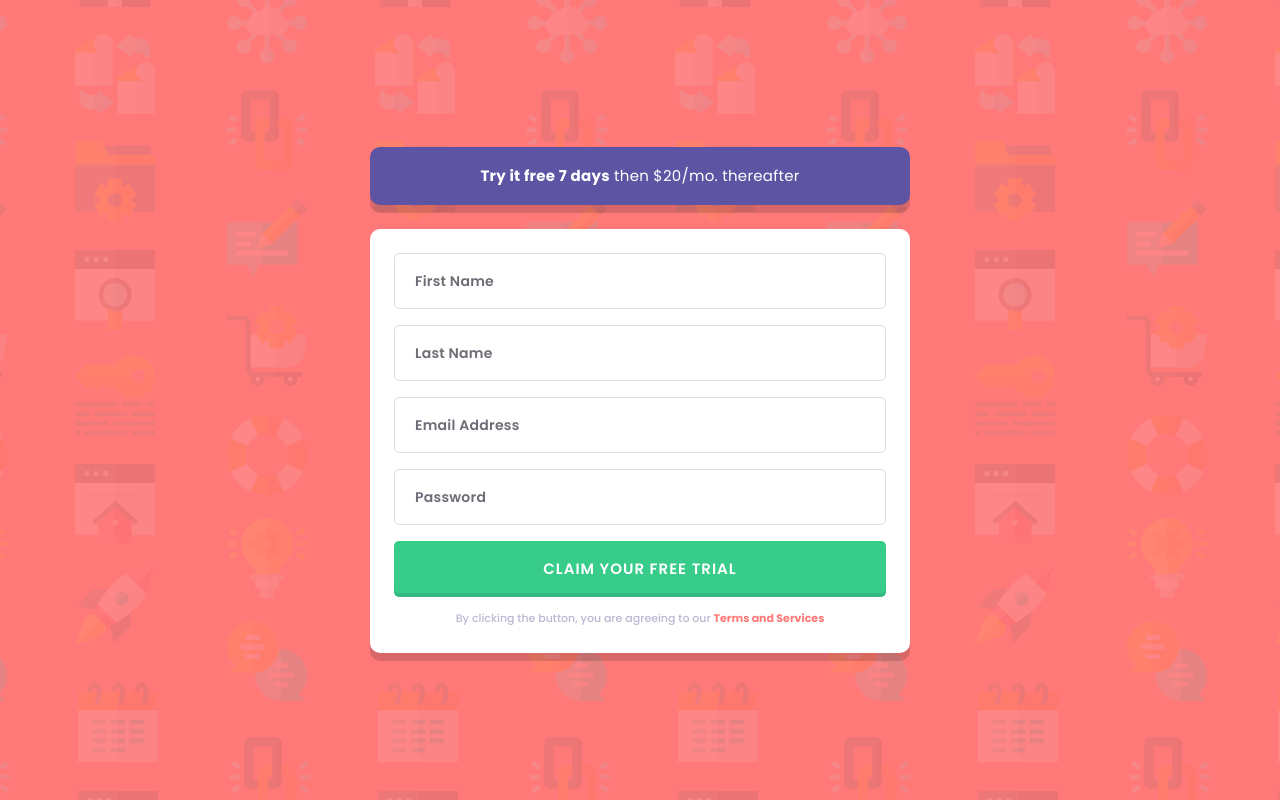
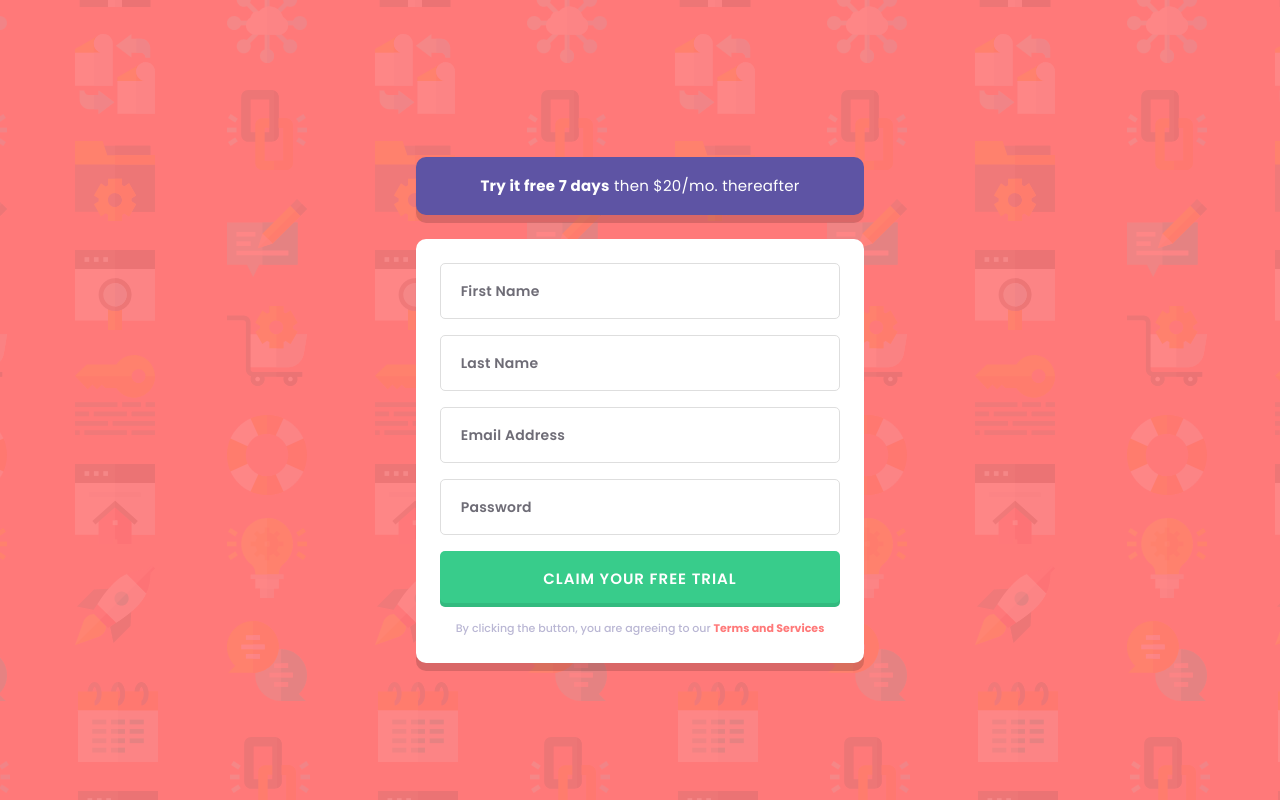
Before and after one commit to johnnygerard/fem-intro-component-with-sign-up-form, a Next.js app: page / in a window 1280 px wide. Built offline with nearby package versions, Linux system fonts and the light colour scheme.

Commit message:
feat: update layout

```diff
--- a/src/app/layout.tsx
+++ b/src/app/layout.tsx
@@ -52,12 +52,12 @@ const RootLayout = ({ children }: Props) => {
     >
       <body
         className={cn(
-          "px-6",
+          "grid min-h-screen place-items-center px-6 pt-22 pb-17 dt:py-16",
           "bg-[#FF7979] bg-[url('/asset/image/background-mobile.svg')] bg-center",
           "dt:bg-[url('/asset/image/background-desktop.svg')]",
         )}
       >
-        <main className="grid min-h-screen place-items-center">{children}</main>
+        <main>{children}</main>
         <Noscript />
       </body>
     </html>
```
